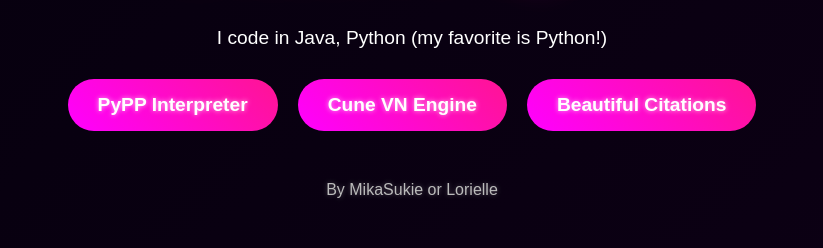
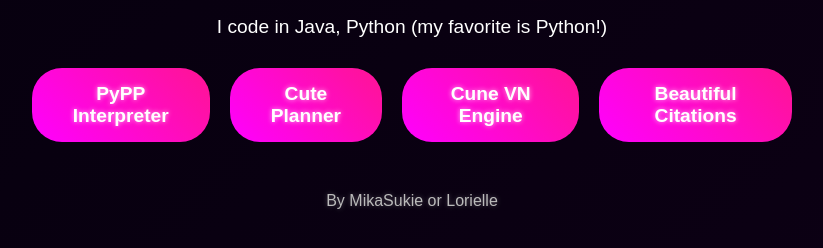
Before and after one commit to MikaLorielle/MikaLorielle.github.io, a plain HTML site: page index.html in a window 1280 px wide. Shown: the part 354-602 px from the top of the page, without its empty margins (228-1051 px from the left). Drawn offline with Linux system fonts and the light colour scheme.

Commit message:
Update index.html

```diff
--- a/index.html
+++ b/index.html
@@ -117,6 +117,7 @@
         <p>I code in Java, Python (my favorite is Python!)</p>
         <div class="buttons">
             <button class="button" onclick="window.location.href='https://mikasukie.github.io/PyPP-Interpreter/'">PyPP Interpreter</button>
+	    <button class="button" onclick="window.location.href='https://mikasukie.github.io/Cute-Planner/'">Cute Planner</button>
             <button class="button" onclick="window.location.href='https://mikasukie.github.io/CUNE-VN-Engine/'">Cune VN Engine</button>
             <button class="button" onclick="window.location.href='https://mikasukie.github.io/Beautiful-Citations/'">Beautiful Citations</button>
         </div>
```
